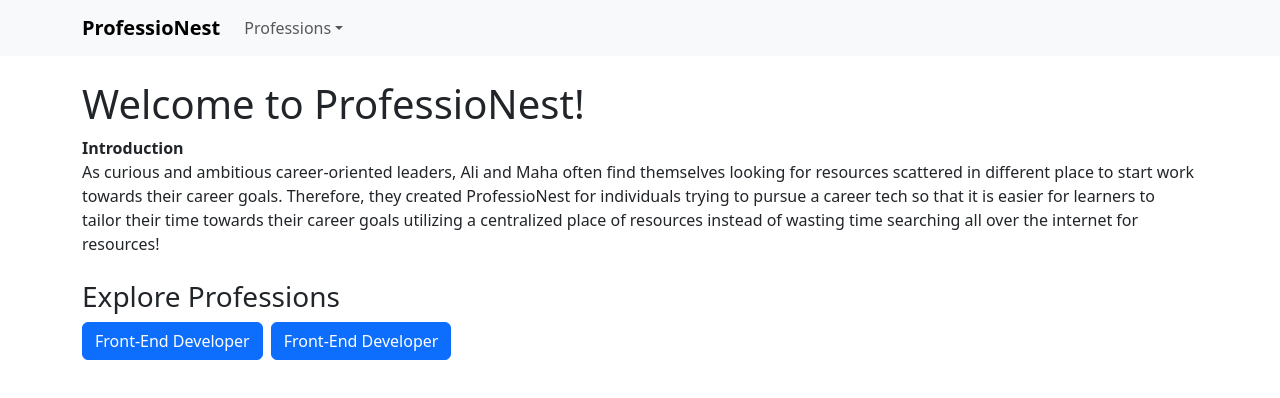
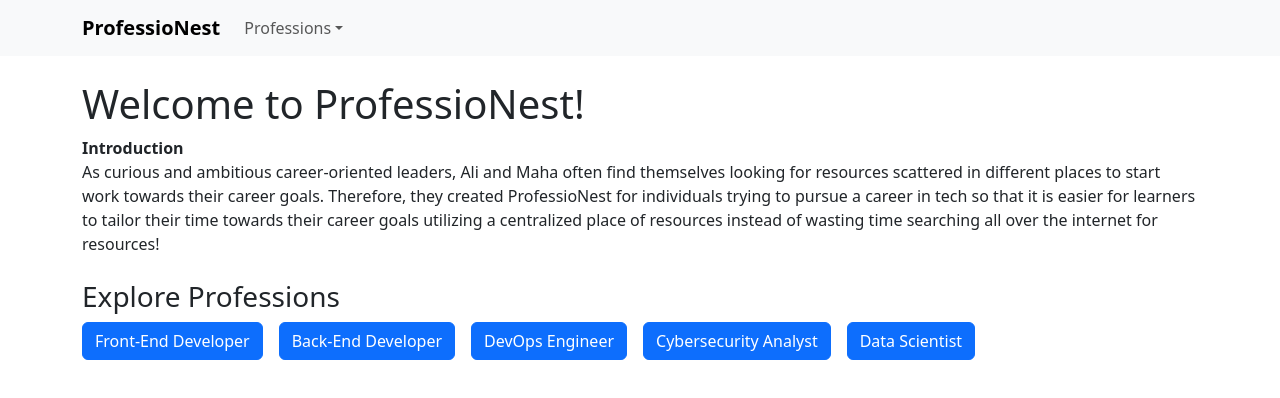
Before and after one commit to wassupitzmaha/hackathon-project, a React (Create React App) app in the folder frontend/: page / in a window 1280 px wide. Shown: the top 398 px of the page. Built offline with nearby package versions, Linux system fonts and the light colour scheme.

Commit message:
added more buttons and defined their route

```diff
--- a/frontend/src/App.js
+++ b/frontend/src/App.js
@@ -2,6 +2,10 @@ import { BrowserRouter, Routes, Route } from 'react-router-dom';
 import './App.css';
 import AppNavbar from './components/AppNavbar';
 import FrontEndDeveloper from './features/professions/components/FrontEndDeveloper.jsx';
+import BackEndDeveloper from './features/professions/components/BackEndDeveloper.jsx';
+import CybersecurityAnalyst from './features/professions/components/CybersecurityAnalyst.jsx';
+import DataScientist from './features/professions/components/DataScientist.jsx';
+import DevOpsEngineer from './features/professions/components/DevOpsEngineer.jsx'
 import Home from './features/professions/components/Home.jsx'
 
 
@@ -17,6 +21,12 @@ function App() {
         <Routes>
           <Route path="/" element={<Home />} />
           <Route path="/FrontEndDeveloper" element={<FrontEndDeveloper />} />
+          <Route path="/BackEndDeveloper" element={<BackEndDeveloper />} />
+          <Route path="CybersecurityAnalyst" element={<CybersecurityAnalyst />} />
+          <Route path="DataScientist" element={<DataScientist />} />
+          <Route path="DevOpsEngineer" element={<DevOpsEngineer />} />
+
+
 
 
         </Routes>
--- a/frontend/src/features/professions/components/BackEndDeveloper.jsx
+++ b/frontend/src/features/professions/components/BackEndDeveloper.jsx
@@ -0,0 +1,13 @@
+import React from 'react';
+
+function BackEndDeveloper() {
+  return (
+    <div>
+      <p>Tag 1</p>
+      <p>Tag 2</p>
+      <p>Tag 3</p>
+    </div>
+  );
+}
+
+export default BackEndDeveloper;
--- a/frontend/src/features/professions/components/CybersecurityAnalyst.jsx
+++ b/frontend/src/features/professions/components/CybersecurityAnalyst.jsx
@@ -0,0 +1,13 @@
+import React from 'react';
+
+function CybersecurityAnalyst() {
+  return (
+    <div>
+      <p>Tag 1</p>
+      <p>Tag 2</p>
+      <p>Tag 3</p>
+    </div>
+  );
+}
+
+export default CybersecurityAnalyst;
--- a/frontend/src/features/professions/components/DataScientist.jsx
+++ b/frontend/src/features/professions/components/DataScientist.jsx
@@ -0,0 +1,13 @@
+import React from 'react';
+
+function DataScientist() {
+  return (
+    <div>
+      <p>Tag 1</p>
+      <p>Tag 2</p>
+      <p>Tag 3</p>
+    </div>
+  );
+}
+
+export default DataScientist;
--- a/frontend/src/features/professions/components/DevOpsEngineer.jsx
+++ b/frontend/src/features/professions/components/DevOpsEngineer.jsx
@@ -0,0 +1,13 @@
+import React from 'react';
+
+function DevOpsEngineer() {
+  return (
+    <div>
+      <p>Tag 1</p>
+      <p>Tag 2</p>
+      <p>Tag 3</p>
+    </div>
+  );
+}
+
+export default DevOpsEngineer;
--- a/frontend/src/features/professions/components/Home.jsx
+++ b/frontend/src/features/professions/components/Home.jsx
@@ -9,29 +9,30 @@ function Home() {
       <p>
         <b>Introduction</b>
         <p>
-          As curious and ambitious career-oriented leaders, Ali and Maha often find themselves looking for resources scattered in different place to start work towards their career
-          goals. Therefore, they created ProfessioNest for individuals trying to pursue a career tech so that it is easier for learners to tailor their time towards their career goals utilizing a centralized place of resources
+          As curious and ambitious career-oriented leaders, Ali and Maha often find themselves looking for resources scattered in different places to start work towards their career
+          goals. Therefore, they created ProfessioNest for individuals trying to pursue a career in tech so that it is easier for learners to tailor their time towards their career goals utilizing a centralized place of resources
           instead of wasting time searching all over the internet for resources!
         </p>
-
       </p>
 
       {/* Profession Navigation Buttons */}
       <div className="mt-4">
         <h3>Explore Professions</h3>
-        <Link to="/FrontEndDeveloper">
-          <Button variant="primary" className="me-2">
-            Front-End Developer
-          </Button>
-        </Link>
-
-        <Link to="/FrontEndDeveloper">
-          <Button variant="primary" className="me-2">
-            Front-End Developer
-          </Button>
-        </Link>
-
-
+        <Button as={Link} to="/FrontEndDeveloper" variant="primary" className="me-3 mb-2">
+          Front-End Developer
+        </Button>
+        <Button as={Link} to="/BackEndEngineer" variant="primary" className="me-3 mb-2">
+          Back-End Developer
+        </Button>
+        <Button as={Link} to="/DevOpsEngineer" variant="primary" className="me-3 mb-2">
+          DevOps Engineer
+        </Button>
+        <Button as={Link} to="/CybersecurityAnalyst" variant="primary" className="me-3 mb-2">
+          Cybersecurity Analyst
+        </Button>
+        <Button as={Link} to="/DataScientist" variant="primary" className="mb-2">
+          Data Scientist
+        </Button>
       </div>
     </div>
   );
```
